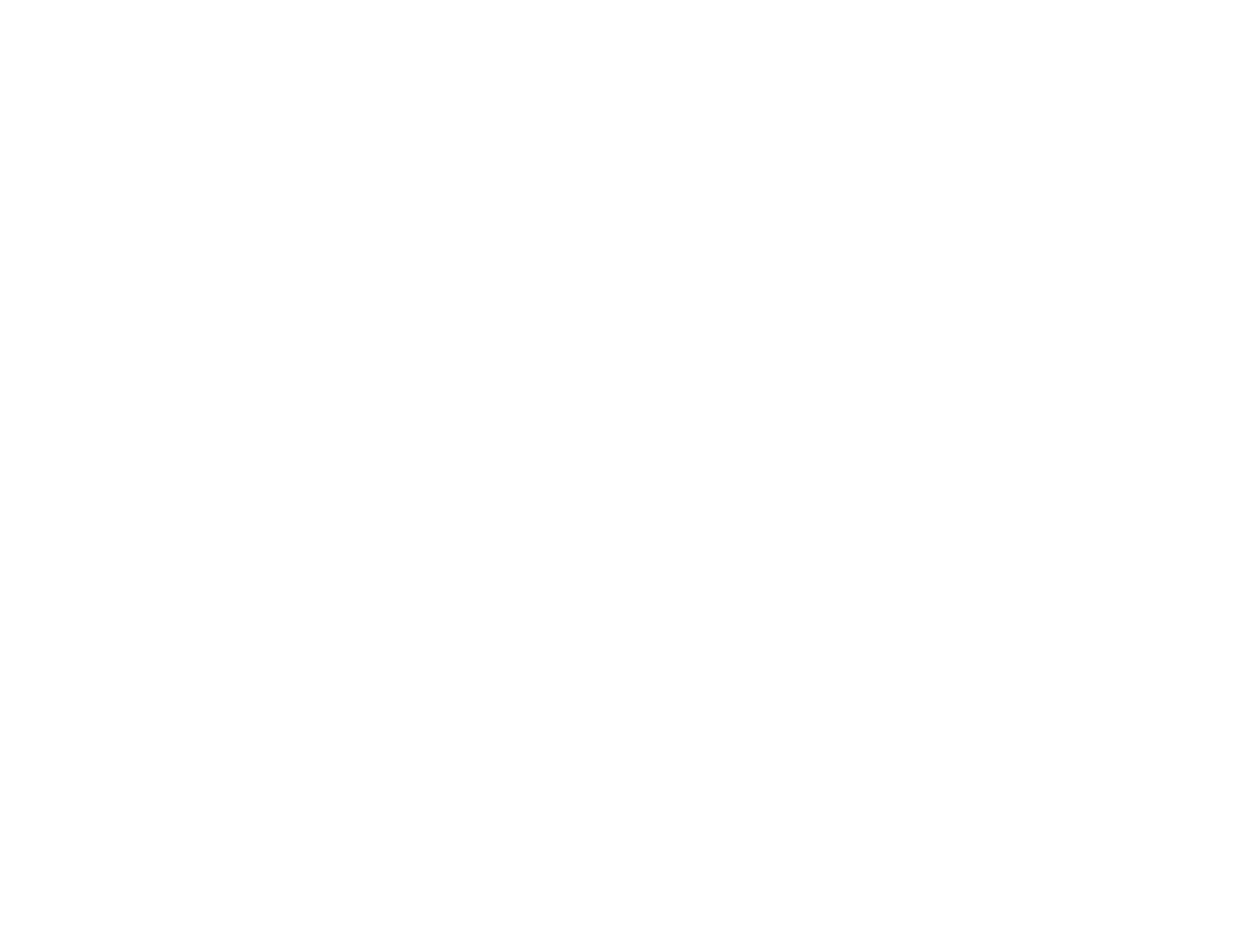
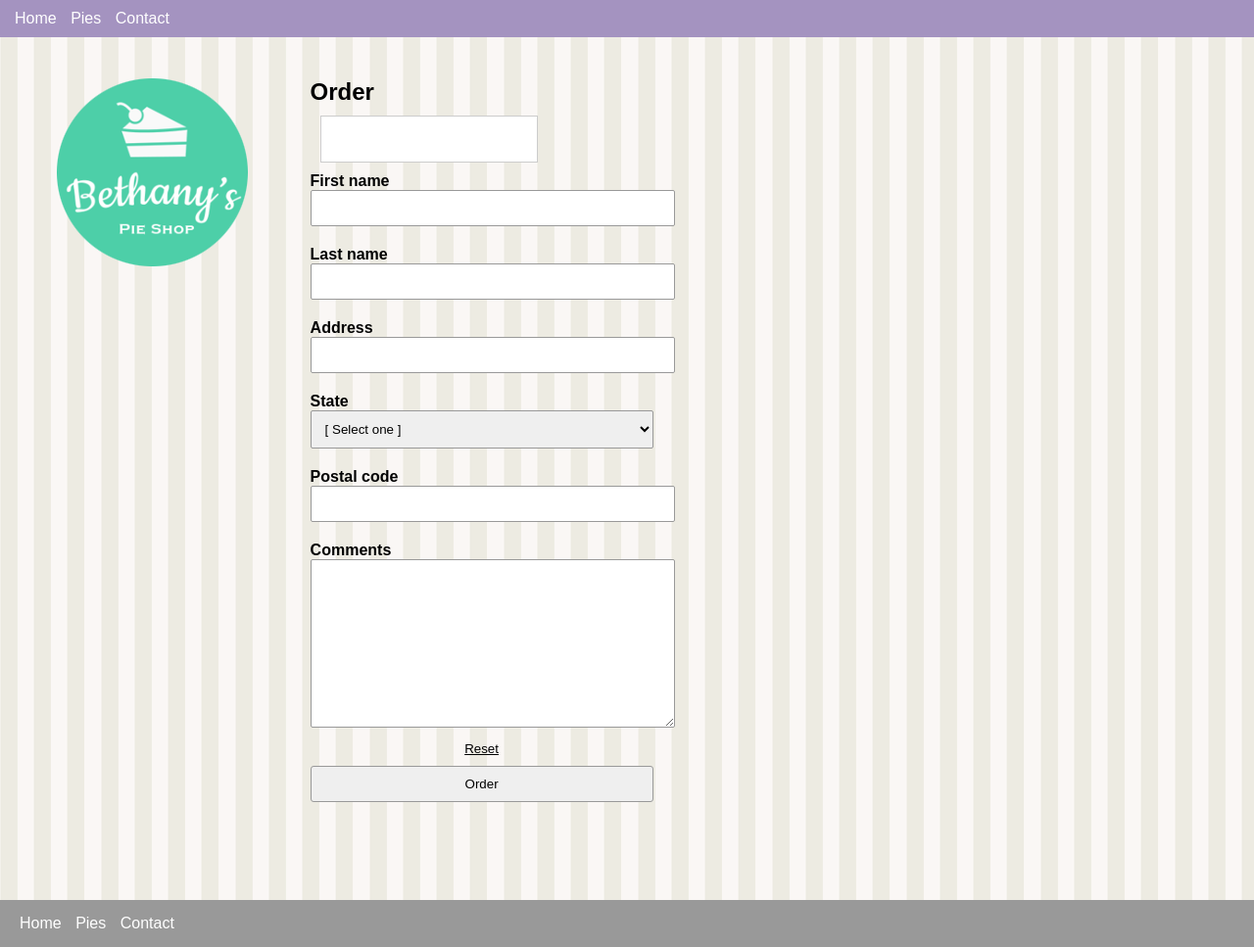
Before and after one commit to asifalam232/html-css-javascript-getting-started-start, a plain HTML site: page order.html in a window 1280 px wide. Shown: the whole page at 98% size. Before the commit the page ends 800 px from the top, so only its background shows below. Drawn offline with Linux system fonts and the light colour scheme.

Commit message:
Add order.html and javascript

```diff
--- a/order.html
+++ b/order.html
@@ -0,0 +1,155 @@
+<!doctype html>
+<html lang="en">
+<head>
+    <link rel="stylesheet" href="site.css" type="text/css">
+    <meta charset="UTF-8">
+    <meta name="viewport"
+          content="width=device-width, user-scalable=no, initial-scale=1.0">
+    <title>Bethany's Pie Shop</title>
+    <style>
+
+        @media only screen and (min-width: 768px) {
+            article {
+                width: 350px;
+            }
+        }
+
+        .input-group {
+            margin-bottom: 20px;
+        }
+
+        .input-group input,
+        .input-group textarea,
+        .input-group select {
+            padding: 10px;
+            border: solid 1px #999;
+            border-radius: 2px;
+            width: 100%;
+        }
+
+        label {
+            font-weight: 600;
+        }
+
+        input[type="reset"] {
+            background: transparent;
+            border: 0;
+            text-decoration: underline;
+            cursor: pointer;
+        }
+
+        input[type="submit"] {
+            border: solid 1px #999;
+            border-radius: 3px;
+            padding: 10px;
+        }
+    </style>
+</head>
+<body>
+<header>
+    <nav>
+        <ul>
+            <li><a href="/">Home</a></li>
+            <li><a href="pies.html">Pies</a></li>
+            <li><a href="contact.html">Contact</a></li>
+        </ul>
+    </nav>
+</header>
+<main>
+    <aside><img src="images/logo.png" alt="Bethany's Pie Shop"></aside>
+    <article>
+        <h1>Order</h1>
+
+        <div class="pie">
+            <img src="" alt="">
+            <div class="columns">
+                <div class="title"></div>
+                <div class="price"></div>
+            </div>
+            <p class="description"></p>
+        </div>
+
+        <form action="http://localhost:7071/api/post" method="POST">
+
+            <div class="input-group">
+                <div><label for="first-name">First name</label></div>
+                <div><input type="text" name="first-name" id="first-name"></div>
+            </div>
+
+            <div class="input-group">
+                <div><label for="last-name">Last name</label></div>
+                <div><input type="text" name="last-name" id="last-name"></div>
+            </div>
+
+            <div class="input-group">
+                <div><label for="address">Address</label></div>
+                <div><input type="text" name="address" id="address"></div>
+            </div>
+
+            <div class="input-group">
+                <div><label for="state">State</label></div>
+                <div>
+                    <select name="state" id="state">
+                        <option value="" selected>[ Select one ]</option>
+                        <option value="Alabama">Alabama</option>
+                        <option value="Alaska">Alaska</option>
+                        <option value="Arizona">Arizona</option>
+                    </select>
+                </div>
+            </div>
+
+            <div class="input-group">
+                <div><label for="postal-code">Postal code</label></div>
+                <div><input type="text" name="postal-code" id="postal-code"></div>
+            </div>
+
+            <div class="input-group">
+                <div><label for="comments">Comments</label></div>
+                <div>
+                    <textarea
+                            name="comments"
+                            id="comments"
+                            cols="30"
+                            rows="10"
+                    ></textarea>
+                </div>
+
+                <input type="reset" value="Reset">
+                <input type="submit" value="Order">
+            </div>
+        </form>
+    </article>
+</main>
+<footer>
+    <nav>
+        <ul>
+            <li><a href="/">Home</a></li>
+            <li><a href="pies.html">Pies</a></li>
+            <li><a href="contact.html">Contact</a></li>
+        </ul>
+    </nav>
+</footer>
+</body>
+<script>
+    window.addEventListener("DOMContentLoaded", function () {
+        const order = localStorage.getItem("order");
+        if (order) {
+            const pieOrder  =JSON.parse(order);
+
+            const pie = document.querySelector(".pie");
+
+            const title = pie.querySelector(".title");
+            const price = pie.querySelector(".price");
+            const description = pie.querySelector(".description");
+
+            title.innerText = pieOrder.title;
+            price.innerText = pieOrder.price;
+            description.innerText = pieOrder.description;
+
+            const img = pie.querySelector("img");
+            img.setAttribute("src", `images/${pieOrder.id}.png`);
+            img.setAttribute("alt", pieOrder.title);
+        }
+    });
+</script>
+</html>
```
Also changed, not shown: pies.html (+25 -0 lines).
